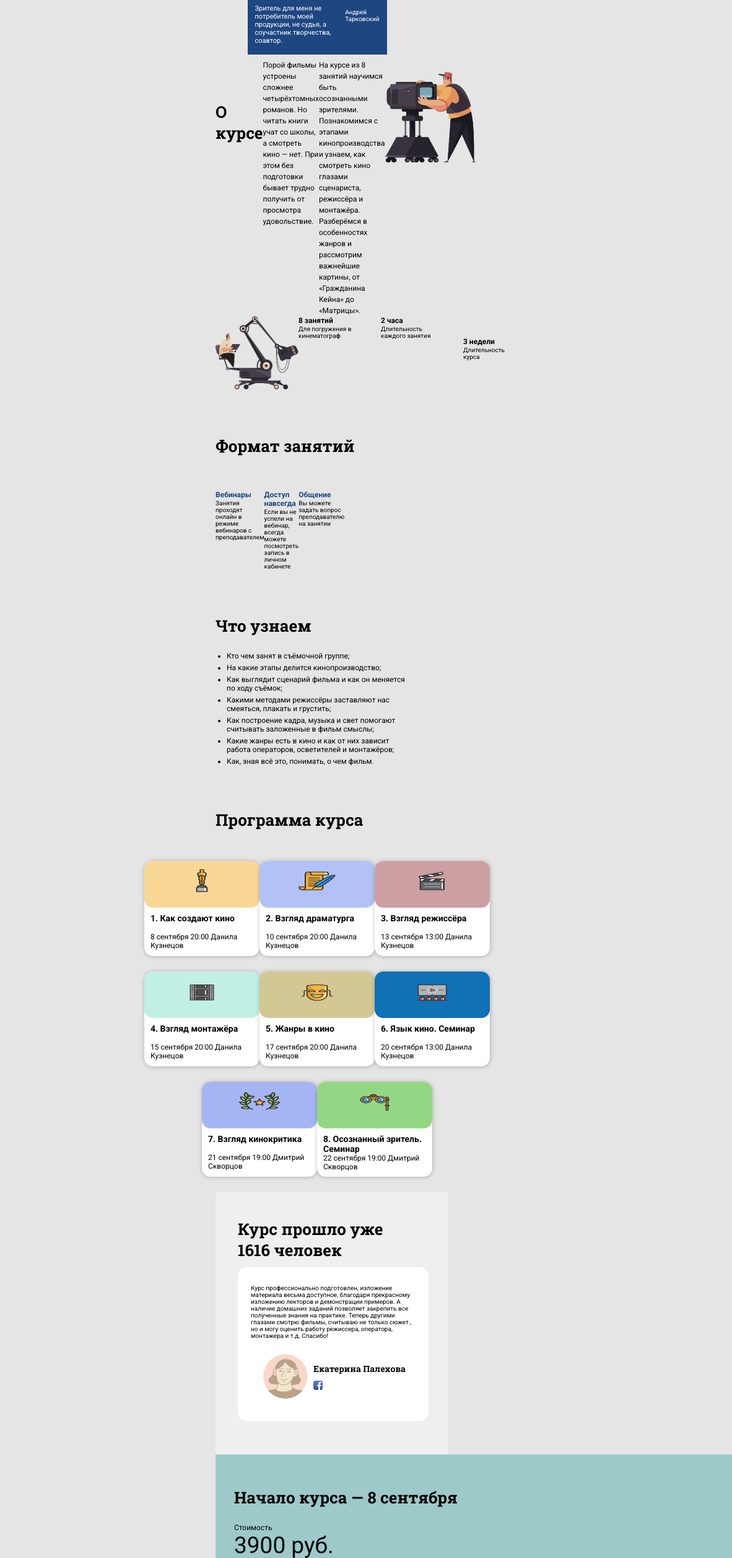
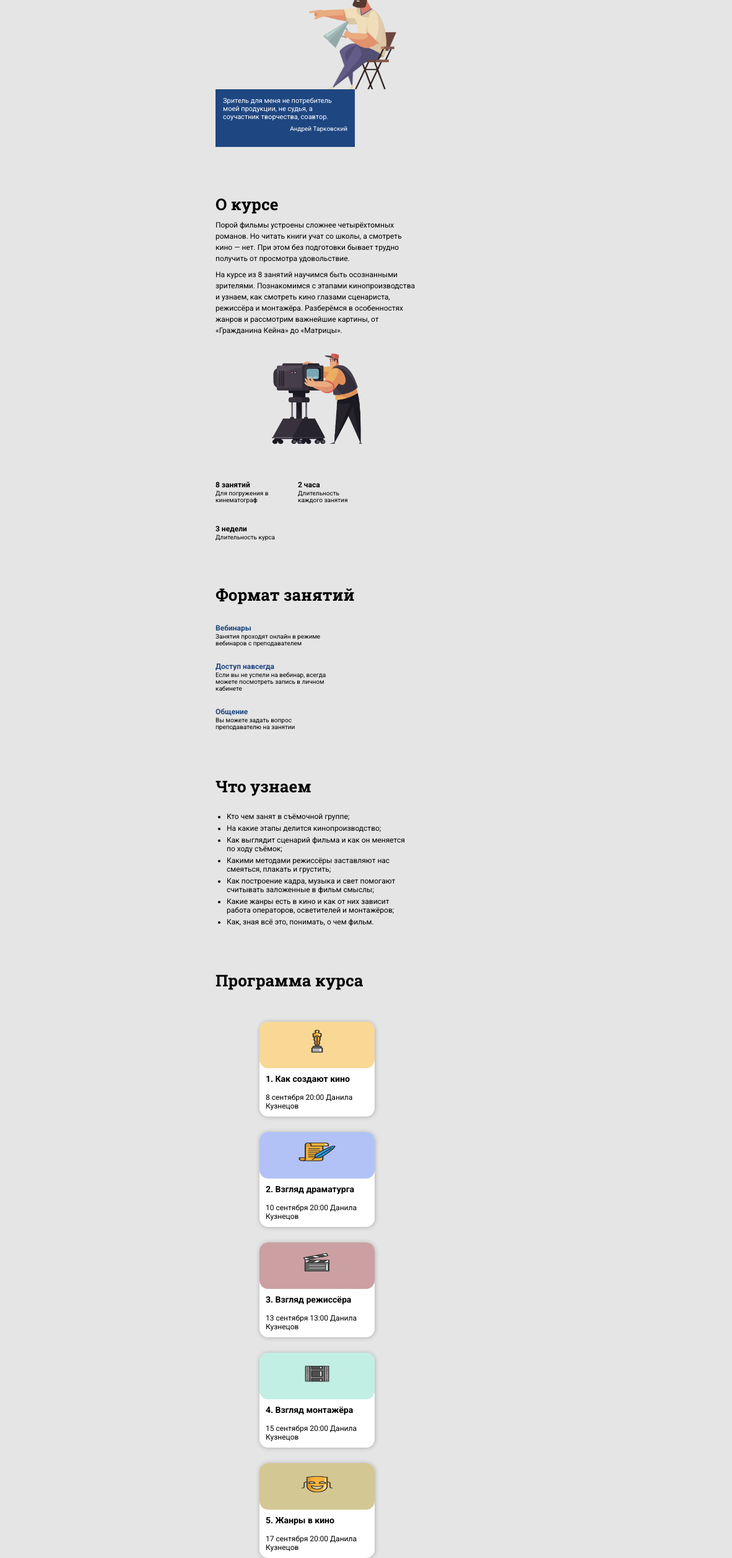
Before and after one commit to Sahil-Zulfuqarov/modul1, a plain HTML site: page index.html in a window 1024 px wide. Shown: the part 287-2800 px from the top of the page at 62% size, 1182 px wide, since content can reach past the window. Drawn offline with Linux system fonts and the light colour scheme.

Commit message:
mediani_sildim

```diff
--- a/main.css
+++ b/main.css
@@ -413,58 +413,3 @@ li{
 .mm1{
     display: none;
 }
-
-@media(min-width: 992px) and (max-width: 1279px){
-.qq{
-    display: flex;
-}
-
-.div3{
-    display: flex;
-    justify-content: center;
-    margin: 0 auto;
-}
-
-.abx{
-    display: flex;
-    justify-content: space-around;
-}
-
-.mm1{
-    display: inline;
-    width: 134px;
-    height: 118px;
-}
-
-.ddd{
-    display: flex;
-    margin: 0 auto;
-}
-
-.la{
-    display: flex;
-}
-
-.bigd{
-    display: flex;
-    flex-direction: column;
-}
-
-.sah1, .sah2, .sah3{
-    display: flex;
-}
-
-.rrt{
-    width: 834px;
-}
-
-.nn{
-    width: 800px;
-    display: flex;
-}
-
-.weqb{
-    display: flex;
-    justify-content: space-around;
-}
-}
```
